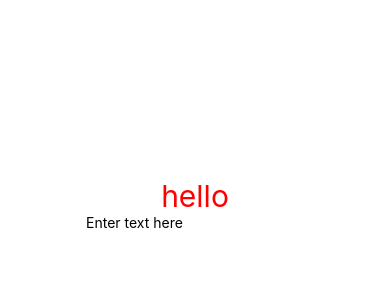
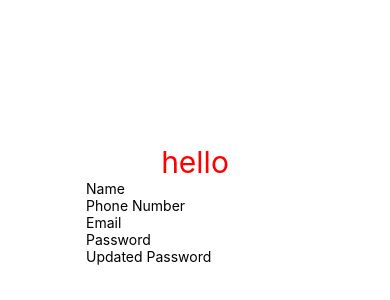
Before and after one commit to ThePriyambar/React_native_concept_testing, a React Native app: screen / in a window 390 px wide. Shown: the part 218-518 px from the top of the page. Built offline with nearby package versions, Linux system fonts and the light colour scheme.

Commit message:
Form builing

```diff
--- a/App.tsx
+++ b/App.tsx
@@ -12,7 +12,12 @@ function App() {
   return (
     <View style={styles.container}>
      <Text style = {{fontSize: 30, color: 'red'}}>hello</Text>
-     <TextInput placeholder="Enter text here" />
+     <TextInput placeholder="Name" />
+     <TextInput placeholder="Phone Number" />
+     <TextInput placeholder="Email" />
+     <TextInput placeholder="Password" />
+     <TextInput placeholder="Updated Password" />
+
 
 
     </View>
```
